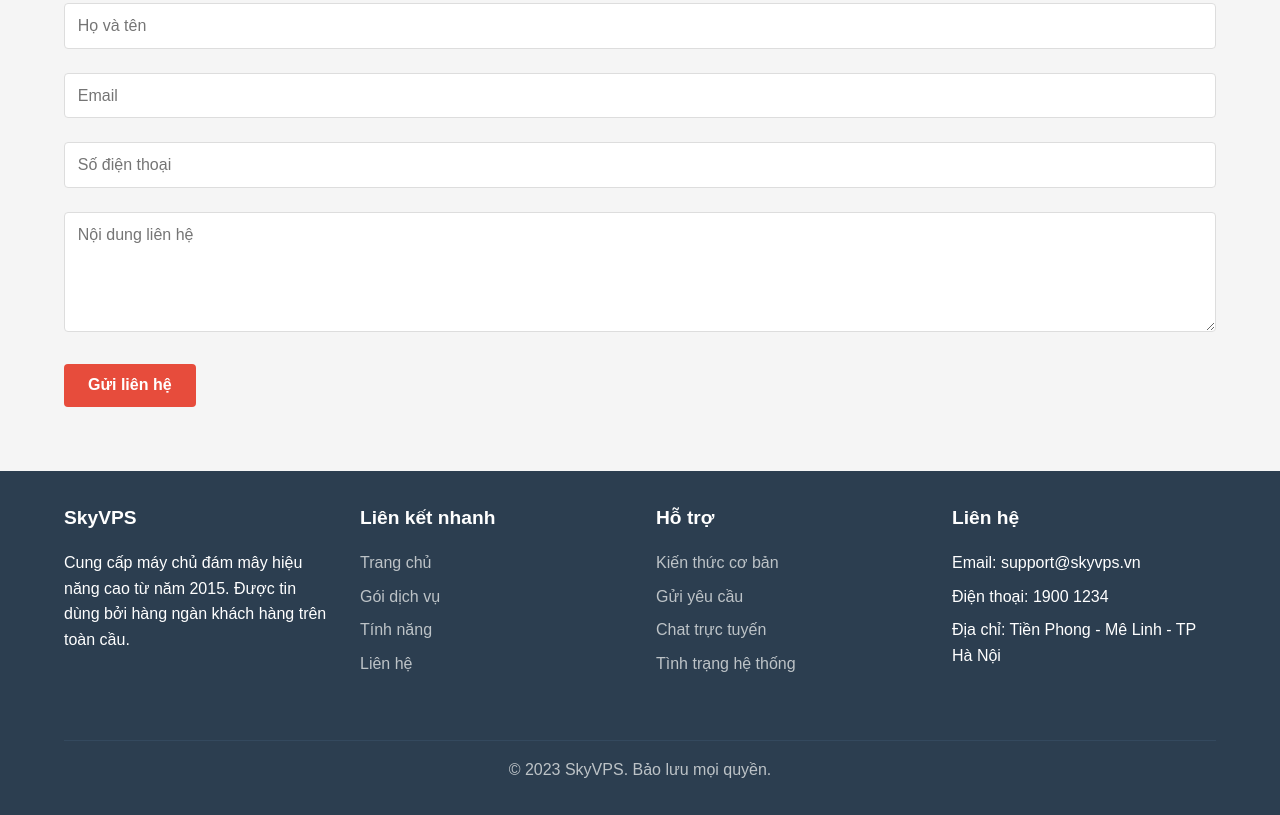
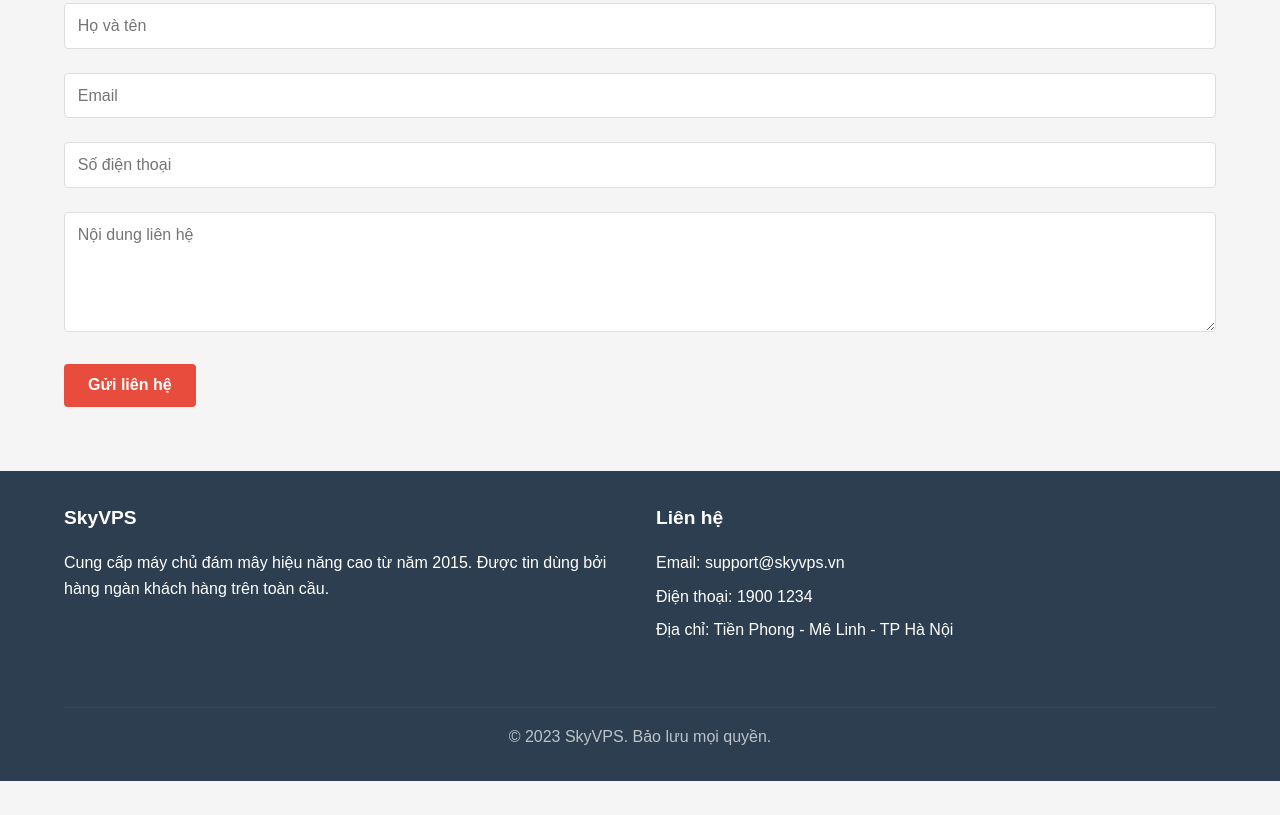
Before and after one commit to longdz137/myvps, a plain HTML site: page index.html in a window 1280 px wide. Shown: the part 1775-2590 px from the top of the page. After the commit the page ends 2556 px from the top, so only its background shows below. Drawn offline with Linux system fonts and the light colour scheme.

Commit message:
index.html

```diff
--- a/index.html
+++ b/index.html
@@ -13,8 +13,7 @@
                 <div class="logo">SkyVPS</div>
                 <nav>
                     <ul>
-                        <li><a href="#">Trang chủ</a></li>
-                        <li><a href="#plans">Gói dịch vụ</a></li>
+                        <li><a href="#plans">Gói VPS</a></li>
                         <li><a href="#features">Tính năng</a></li>
                         <li><a href="#contact">Liên hệ</a></li>
                     </ul>
@@ -141,26 +140,6 @@
                 </div>
 
                 <div class="footer-section">
-                    <h3>Liên kết nhanh</h3>
-                    <ul>
-                        <li><a href="#">Trang chủ</a></li>
-                        <li><a href="#plans">Gói dịch vụ</a></li>
-                        <li><a href="#features">Tính năng</a></li>
-                        <li><a href="#contact">Liên hệ</a></li>
-                    </ul>
-                </div>
-
-                <div class="footer-section">
-                    <h3>Hỗ trợ</h3>
-                    <ul>
-                        <li><a href="#">Kiến thức cơ bản</a></li>
-                        <li><a href="#">Gửi yêu cầu</a></li>
-                        <li><a href="#">Chat trực tuyến</a></li>
-                        <li><a href="#">Tình trạng hệ thống</a></li>
-                    </ul>
-                </div>
-
-                <div class="footer-section">
                     <h3>Liên hệ</h3>
                     <ul>
                         <li>Email: support@skyvps.vn</li>
```
